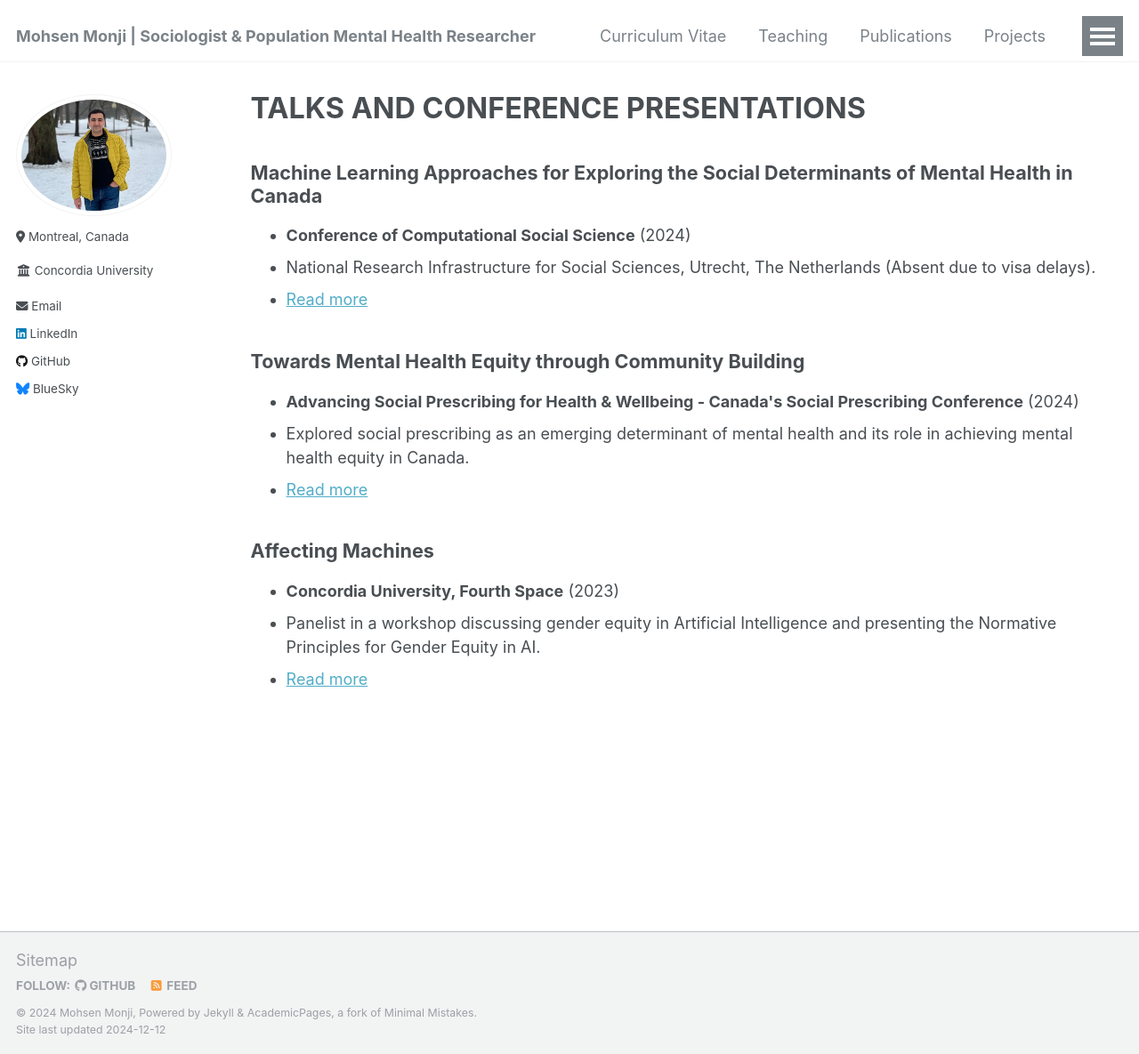
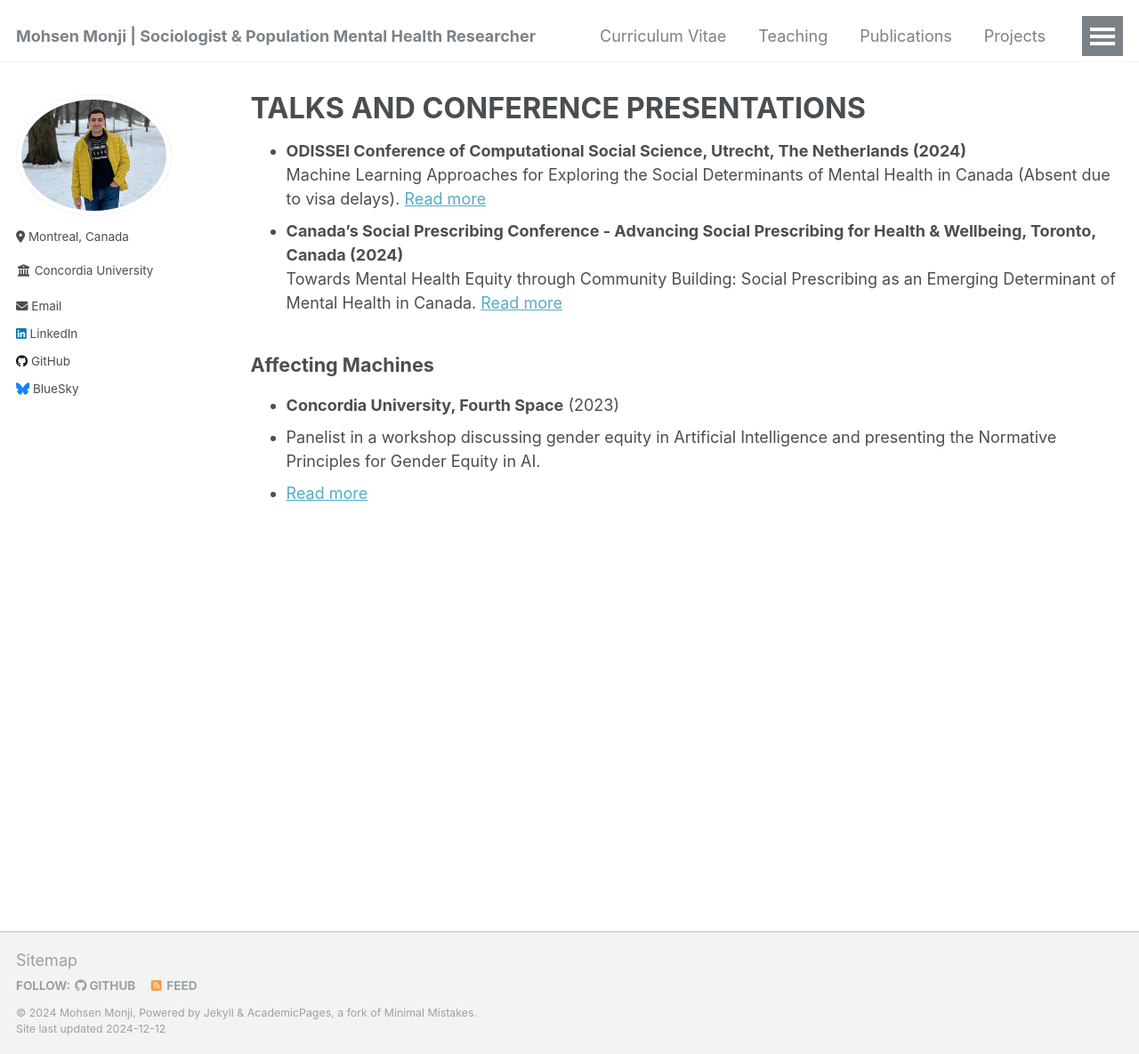
Before and after one commit to Mohsnmonji/mohsnmonji.github.io, a Jekyll site: the page built from _pages/talks.html, in a window 1280 px wide and 1185 px high. Shown: the whole window at 89% size. Built offline with Jekyll 4.4.1, drawn with Linux system fonts in a browser that asks for light colours.

Commit message:
Update talks.html

```diff
--- a/_pages/talks.html
+++ b/_pages/talks.html
@@ -5,18 +5,17 @@ permalink: /talks/
 author_profile: true
 ---
 
-<h3>Machine Learning Approaches for Exploring the Social Determinants of Mental Health in Canada</h3>
 <ul>
-  <li><strong>Conference of Computational Social Science</strong> (2024)</li>
-  <li>National Research Infrastructure for Social Sciences, Utrecht, The Netherlands (Absent due to visa delays).</li>
-  <li><a href="https://odissei-data.nl/event/odissei-conference-2024/" target="_blank">Read more</a></li>
-</ul>
-
-<h3>Towards Mental Health Equity through Community Building</h3>
-<ul>
-  <li><strong>Advancing Social Prescribing for Health & Wellbeing - Canada's Social Prescribing Conference</strong> (2024)</li>
-  <li>Explored social prescribing as an emerging determinant of mental health and its role in achieving mental health equity in Canada.</li>
-  <li><a href="https://www.socialprescribing.ca/social-prescribing-conference-2024" target="_blank">Read more</a></li>
+  <li>
+    <strong>ODISSEI Conference of Computational Social Science, Utrecht, The Netherlands (2024)</strong><br>
+    Machine Learning Approaches for Exploring the Social Determinants of Mental Health in Canada (Absent due to visa delays).
+    <a href="https://odissei-data.nl/event/odissei-conference-2024/" target="_blank">Read more</a>
+  </li>
+  <li>
+    <strong>Canada’s Social Prescribing Conference - Advancing Social Prescribing for Health & Wellbeing, Toronto, Canada (2024)</strong><br>
+    Towards Mental Health Equity through Community Building: Social Prescribing as an Emerging Determinant of Mental Health in Canada.
+    <a href="https://www.socialprescribing.ca/social-prescribing-conference-2024" target="_blank">Read more</a>
+  </li>
 </ul>
 
 <h3>Affecting Machines</h3>
```
